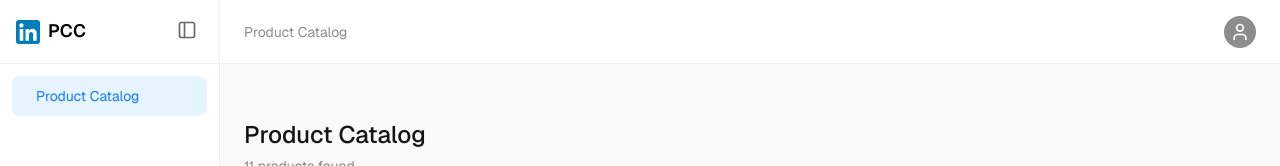
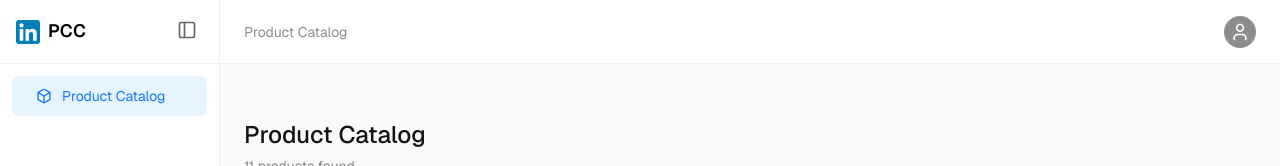
Before and after one commit to princeofshanghai/pcc-design, a React (Vite) app: page / in a window 1280 px wide. Shown: the top 166 px of the page. Built offline with nearby package versions, Linux system fonts and the light colour scheme.

Commit message:
Enhance AppLayout Menu with Icons: Added an icon to the Product Catalog menu item in the AppLayout component for improved visual representation. Updated the menu item mapping to include icons alongside labels, enhancing the overall user interface and navigation experience.

```diff
--- a/src/components/Layout.tsx
+++ b/src/components/Layout.tsx
@@ -13,7 +13,8 @@ const menuItems = [
   {
     key: 'home',
     label: 'Product Catalog',
-    path: '/'
+    path: '/',
+    icon: <Box size={16} />
   },
   // Add more menu items here as you add pages
 ];
@@ -135,7 +136,11 @@ const AppLayout = () => {
         <Menu
           mode="inline"
           defaultSelectedKeys={['home']}
-          items={menuItems.map(item => ({ key: item.key, label: <Link to={item.path}>{item.label}</Link> }))}
+          items={menuItems.map(item => ({
+            key: item.key,
+            icon: item.icon,
+            label: <Link to={item.path}>{item.label}</Link>
+          }))}
           style={{
             border: 'none',
             padding: '8px',
```
